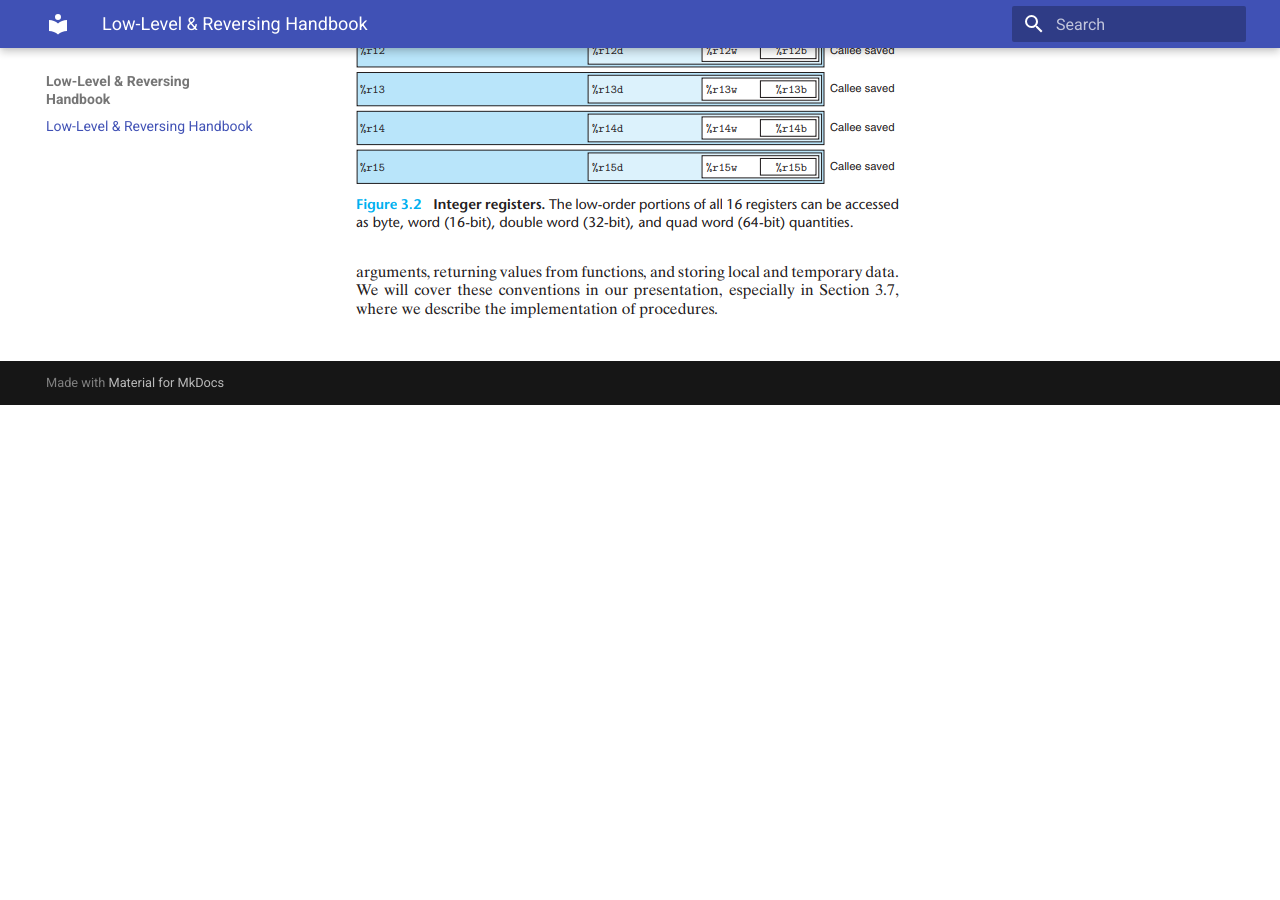
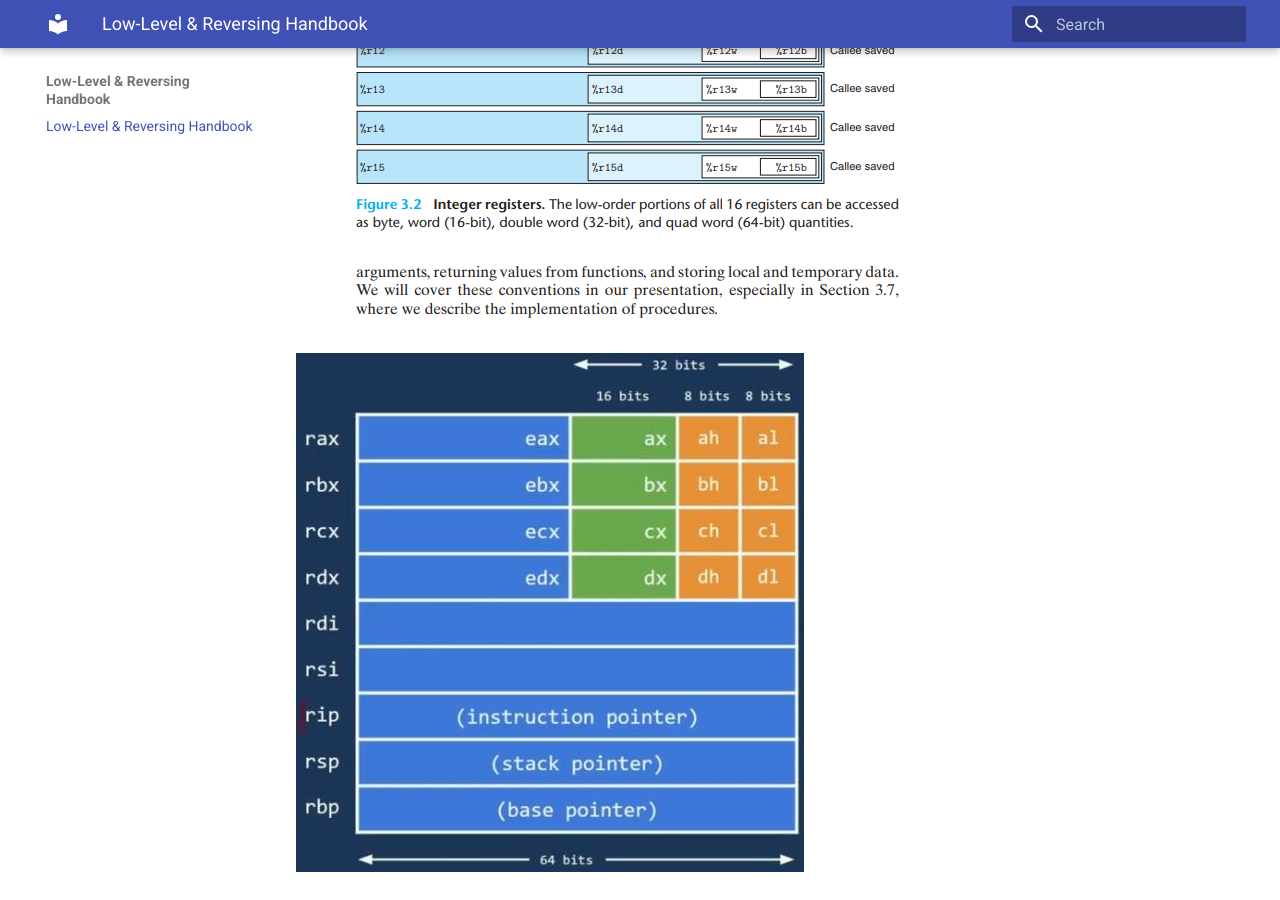
Before and after one commit to Josesh256/LowLevelAssembly, an MkDocs documentation site: the page built from docs/index.md, in a window 1280 px wide and 900 px high, scrolled down 679 px. Built offline with MkDocs 1.6.1 and Material for MkDocs 9.7.7, drawn with Linux system fonts in a browser that asks for light colours; before the commit the page ends 1084 px from its top, so only the background shows below that.

Commit message:
TablaRegistros

```diff
--- a/docs/index.md
+++ b/docs/index.md
@@ -3,3 +3,5 @@
 Bienvenido a mis notas de x86-64 y reversing.
 
 ![Tabla de Registros x86-64](assets/TablaRegistros.png)
+
+![Registros Generales](assets/RegistrosGenerales.png)
```
Also changed, not shown: docs/assets/RegistrosGenerales.png (added).
